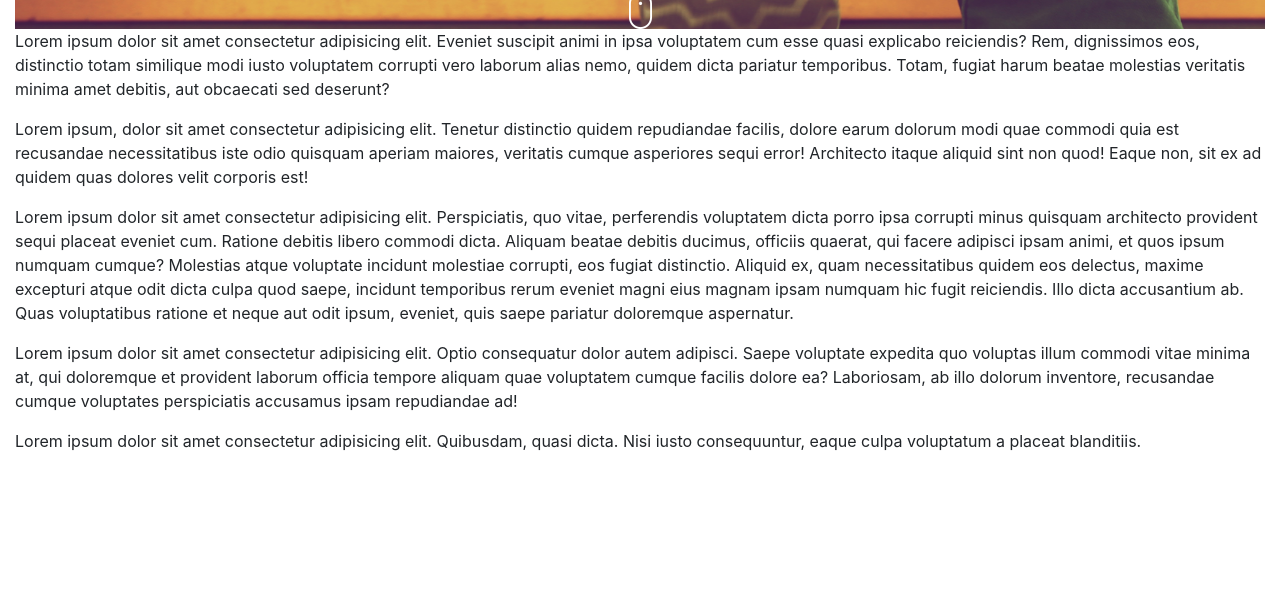
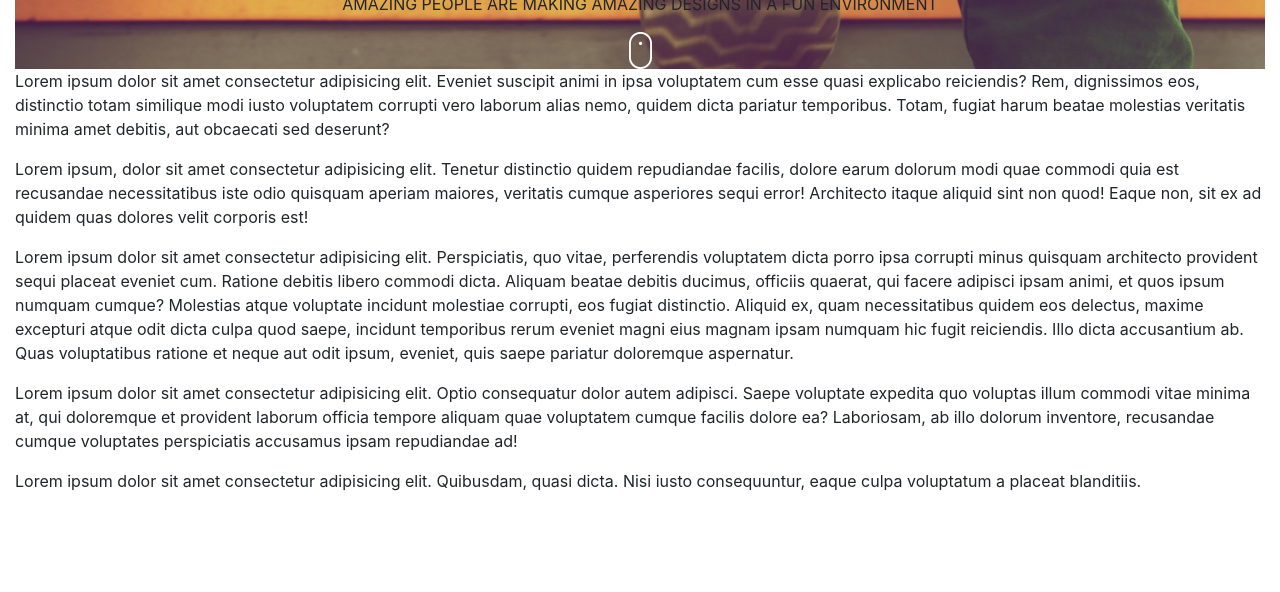
Before and after one commit to Loisa-Kitakaya/delani-studio, a plain HTML site: page index.html in a window 1280 px wide. Shown: the part 208-800 px from the top of the page. Drawn offline with nearby package versions, Linux system fonts and the light colour scheme.

Commit message:
|content|-->|adds a paragraph below the welcome title in the home-container div|

```diff
--- a/index.html
+++ b/index.html
@@ -29,6 +29,7 @@
             WELCOME <br />
             TO DELANI STUDIO
           </h1>
+          <p>AMAZING PEOPLE ARE MAKING AMAZING DESIGNS IN A FUN ENVIRONMENT</p>
         </div>
         <div id="mouse-click">
           <img src="./img/mouse_click.png" alt="" />
```
